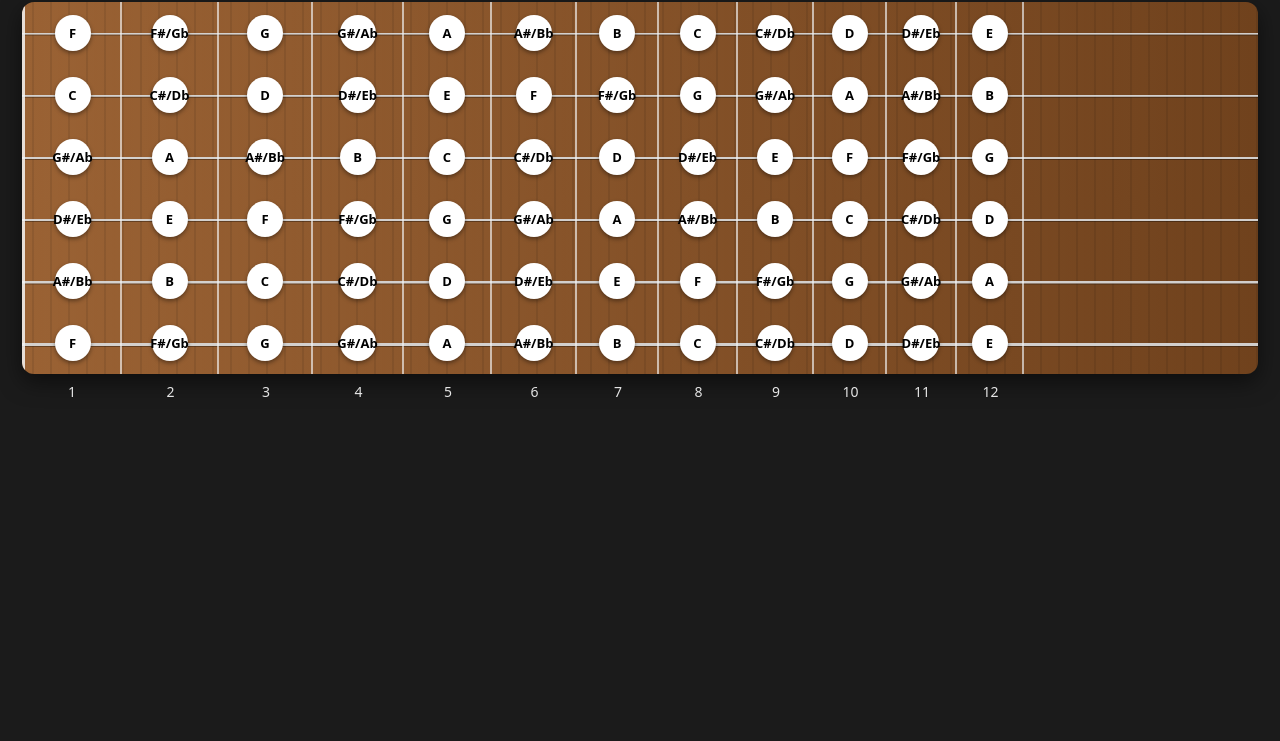
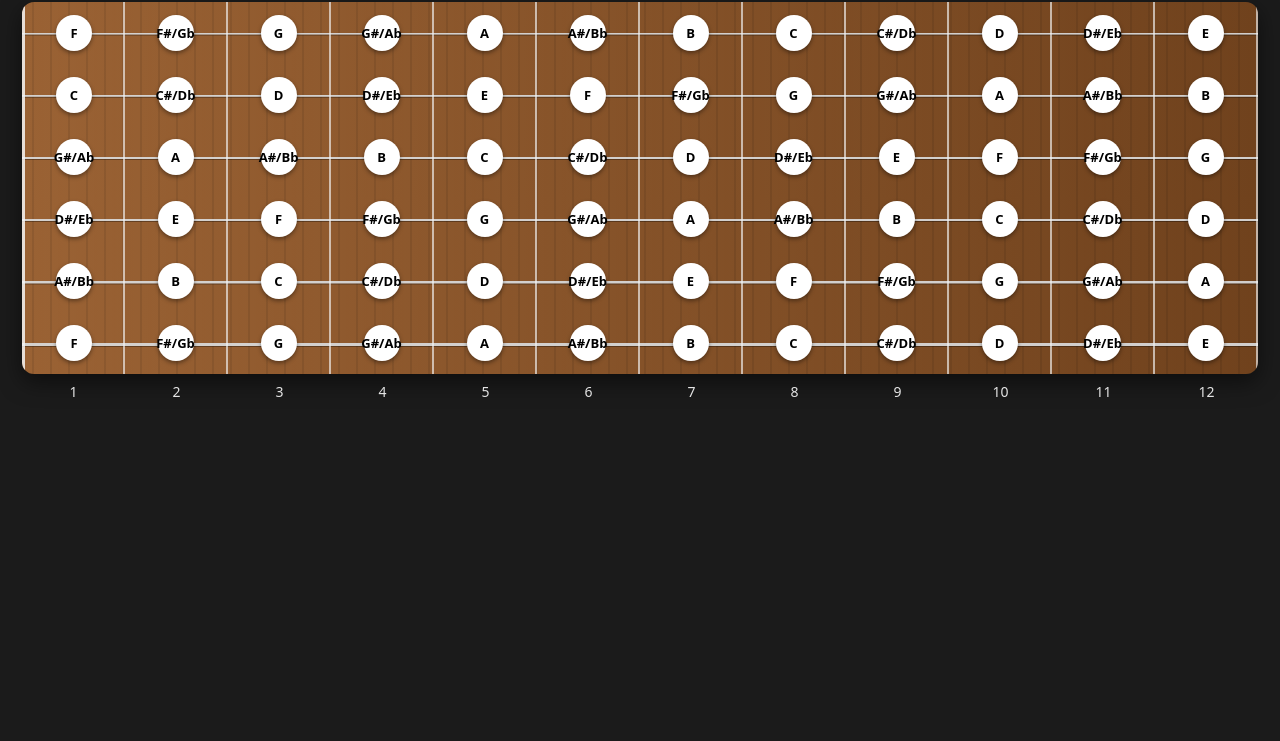
Before and after one commit to enriquitolugones/guitarra, a plain HTML site: page index.html in a window 1280 px wide. Shown: the part 59-800 px from the top of the page. Drawn offline with Linux system fonts and the light colour scheme.

Commit message:
Update index.html

```diff
--- a/index.html
+++ b/index.html
@@ -4,21 +4,17 @@
 <head>
 <meta charset="UTF-8" />
 <meta name="viewport" content="width=device-width, initial-scale=1" />
-<title>Diapasón 12 trastes (1ª arriba, sin cuerdas al aire)</title>
+<title>Diapasón 12 trastes (centrado y ancho completo)</title>
 <style>
   :root{
     --bg:#1b1b1b;
-
-    /* Madera */
     --wood-a:#9a6234;
     --wood-b:#70421d;
     --wood-hi:rgba(255,240,220,.06);
     --wood-lo:rgba(0,0,0,.08);
-
     --string:#d7d7d7;
-
-    --cell-h:62px;     /* alto por cuerda */
-    --dot-size:36px;   /* diámetro del círculo */
+    --cell-h:62px;
+    --dot-size:36px;
   }
 
   *{box-sizing:border-box;margin:0;padding:0}
@@ -28,13 +24,14 @@
     display:flex; justify-content:center; padding:22px;
   }
 
-  main{width:min(98vw,1300px)}
-  h1{margin-bottom:12px; font-size:20px; font-weight:650}
+  main{
+    width:100%;
+    max-width:1300px; /* límite grande para que no se deforme en pantallas grandes */
+  }
+  h1{margin-bottom:12px;font-size:20px;font-weight:650;text-align:center}
 
-  /* ---------- DIAPASÓN ---------- */
   .fretboard{
     position:relative; overflow:hidden; border-radius:12px;
-    /* madera con vetas suaves */
     background:
       linear-gradient(90deg, var(--wood-a), var(--wood-b)),
       repeating-linear-gradient(
@@ -48,27 +45,22 @@
     box-shadow:0 8px 22px rgba(0,0,0,.5);
   }
 
-  /* Celdas: 6 cuerdas (1ª arriba → 6ª abajo) × 12 trastes (1..12) */
+  /* Grid: 6 cuerdas (1ª arriba → 6ª abajo) × 12 trastes */
   .cells{
     display:grid;
     grid-template-rows:repeat(6, var(--cell-h));
-    /* más ancho general y decrecimiento suave */
-    grid-template-columns:
-      100px 97px 94px 91px 88px 85px 82px 79px 76px 73px 70px 67px;
+    grid-template-columns: repeat(12, 1fr); /* cada traste ocupa igual, llenando todo */
     position:relative;
-    z-index:2; /* por delante de cuerdas (para que la cuerda quede detrás) */
+    z-index:2;
   }
 
   .cell{
     position:relative;
     display:flex; align-items:center; justify-content:center;
-    border-right:2px solid rgba(245,245,245,.65); /* línea de traste */
+    border-right:2px solid rgba(245,245,245,.65);
   }
-
-  /* Traste 1 algo más grueso para marcar inicio */
   .cell:nth-child(12n+1){ border-left:3px solid rgba(245,245,245,.85) }
 
-  /* Círculos de nota (delante de la cuerda) */
   .note{
     width:var(--dot-size); height:var(--dot-size);
     border-radius:50%;
@@ -76,37 +68,33 @@
     font-weight:700; font-size:13px;
     display:flex; align-items:center; justify-content:center;
     box-shadow:0 2px 4px rgba(0,0,0,.40);
-    z-index:5; /* encima de cuerdas */
+    z-index:5;
     user-select:none;
   }
 
-  /* Cuerdas por detrás de los círculos */
   .strings{
     pointer-events:none;
     position:absolute; inset:0;
-    z-index:1; /* detrás de .note */
+    z-index:1;
   }
   .strings::before{
     content:""; position:absolute; left:0; right:0; top:0; bottom:0;
-    /* 6 líneas (1ª arriba → 6ª abajo) con grosores distintos */
     background:
-      linear-gradient(to right, var(--string), var(--string)) 0 calc(var(--cell-h)*0.5) / 100% 1.6px, /* 1ª */
-      linear-gradient(to right, var(--string), var(--string)) 0 calc(var(--cell-h)*1.5) / 100% 1.8px, /* 2ª */
-      linear-gradient(to right, var(--string), var(--string)) 0 calc(var(--cell-h)*2.5) / 100% 2.0px, /* 3ª */
-      linear-gradient(to right, var(--string), var(--string)) 0 calc(var(--cell-h)*3.5) / 100% 2.2px, /* 4ª */
-      linear-gradient(to right, var(--string), var(--string)) 0 calc(var(--cell-h)*4.5) / 100% 2.5px, /* 5ª */
-      linear-gradient(to right, var(--string), var(--string)) 0 calc(var(--cell-h)*5.5) / 100% 3.0px; /* 6ª */
+      linear-gradient(to right, var(--string), var(--string)) 0 calc(var(--cell-h)*0.5) / 100% 1.6px,
+      linear-gradient(to right, var(--string), var(--string)) 0 calc(var(--cell-h)*1.5) / 100% 1.8px,
+      linear-gradient(to right, var(--string), var(--string)) 0 calc(var(--cell-h)*2.5) / 100% 2px,
+      linear-gradient(to right, var(--string), var(--string)) 0 calc(var(--cell-h)*3.5) / 100% 2.2px,
+      linear-gradient(to right, var(--string), var(--string)) 0 calc(var(--cell-h)*4.5) / 100% 2.5px,
+      linear-gradient(to right, var(--string), var(--string)) 0 calc(var(--cell-h)*5.5) / 100% 3px;
     background-repeat:no-repeat;
     opacity:.95;
     filter:drop-shadow(0 1px 0 rgba(0,0,0,.35));
   }
 
-  /* Números de traste debajo */
   .fret-numbers{
     margin-top:8px;
     display:grid;
-    grid-template-columns:
-      100px 97px 94px 91px 88px 85px 82px 79px 76px 73px 70px 67px;
+    grid-template-columns: repeat(12, 1fr); /* mismos anchos que celdas */
     text-align:center;
   }
   .fret-numbers span{ font-size:14px; color:#f0f0f0; opacity:.95; user-select:none }
@@ -114,44 +102,34 @@
 </head>
 <body>
 <main>
-  <h1>Diapasón (12 trastes) — 1ª arriba, sin cuerdas al aire</h1>
-
-  <div class="fretboard" id="fretboard" aria-label="Diapasón de 12 trastes (sin cuerdas al aire)">
+  <h1>Diapasón (12 trastes)</h1>
+  <div class="fretboard" id="fretboard">
     <div class="cells" id="cells"></div>
     <div class="strings" aria-hidden="true"></div>
   </div>
-
-  <div class="fret-numbers" id="fretNumbers" aria-hidden="true"></div>
+  <div class="fret-numbers" id="fretNumbers"></div>
 </main>
 
 <script>
-  // Notas (con enarmónicos)
   const NOTES = ["C","C#/Db","D","D#/Eb","E","F","F#/Gb","G","G#/Ab","A","A#/Bb","B"];
-  // Orden de cuerdas de ARRIBA a ABAJO: 1ª → 6ª
-  const STRINGS_TOPDOWN = ["E","B","G","D","A","E"]; // 1ª,2ª,3ª,4ª,5ª,6ª
-
+  const STRINGS_TOPDOWN = ["E","B","G","D","A","E"]; // 1ª → 6ª
   const FRETS = 12;
   const cells = document.getElementById("cells");
 
-  // Para “sin cuerdas al aire”: empezamos en traste 1
-  // La nota = (nota al aire) + número de traste
   for (let s = 0; s < 6; s++) {
-    const openIdx = NOTES.indexOf(STRINGS_TOPDOWN[s]); // nota al aire (no se muestra)
+    const openIdx = NOTES.indexOf(STRINGS_TOPDOWN[s]);
     for (let fret = 1; fret <= FRETS; fret++) {
-      const note = NOTES[(openIdx + fret) % 12]; // empezando en 1
+      const note = NOTES[(openIdx + fret) % 12];
       const cell = document.createElement("div");
       cell.className = "cell";
-
       const dot = document.createElement("div");
       dot.className = "note";
       dot.textContent = note;
-
       cell.appendChild(dot);
       cells.appendChild(cell);
     }
   }
 
-  // Números de traste debajo (1..12)
   const nums = document.getElementById("fretNumbers");
   for (let f = 1; f <= FRETS; f++) {
     const span = document.createElement("span");
```
